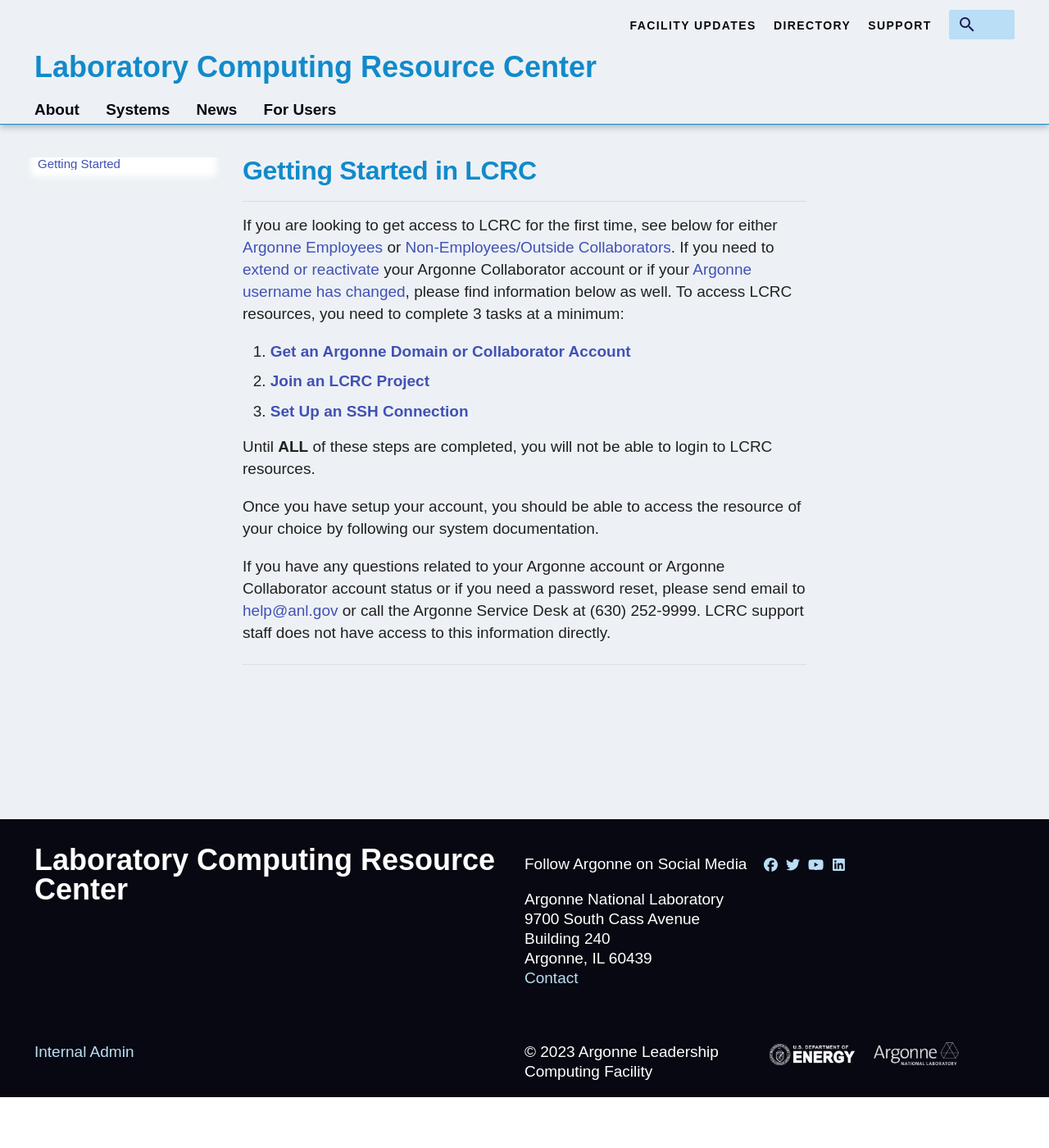
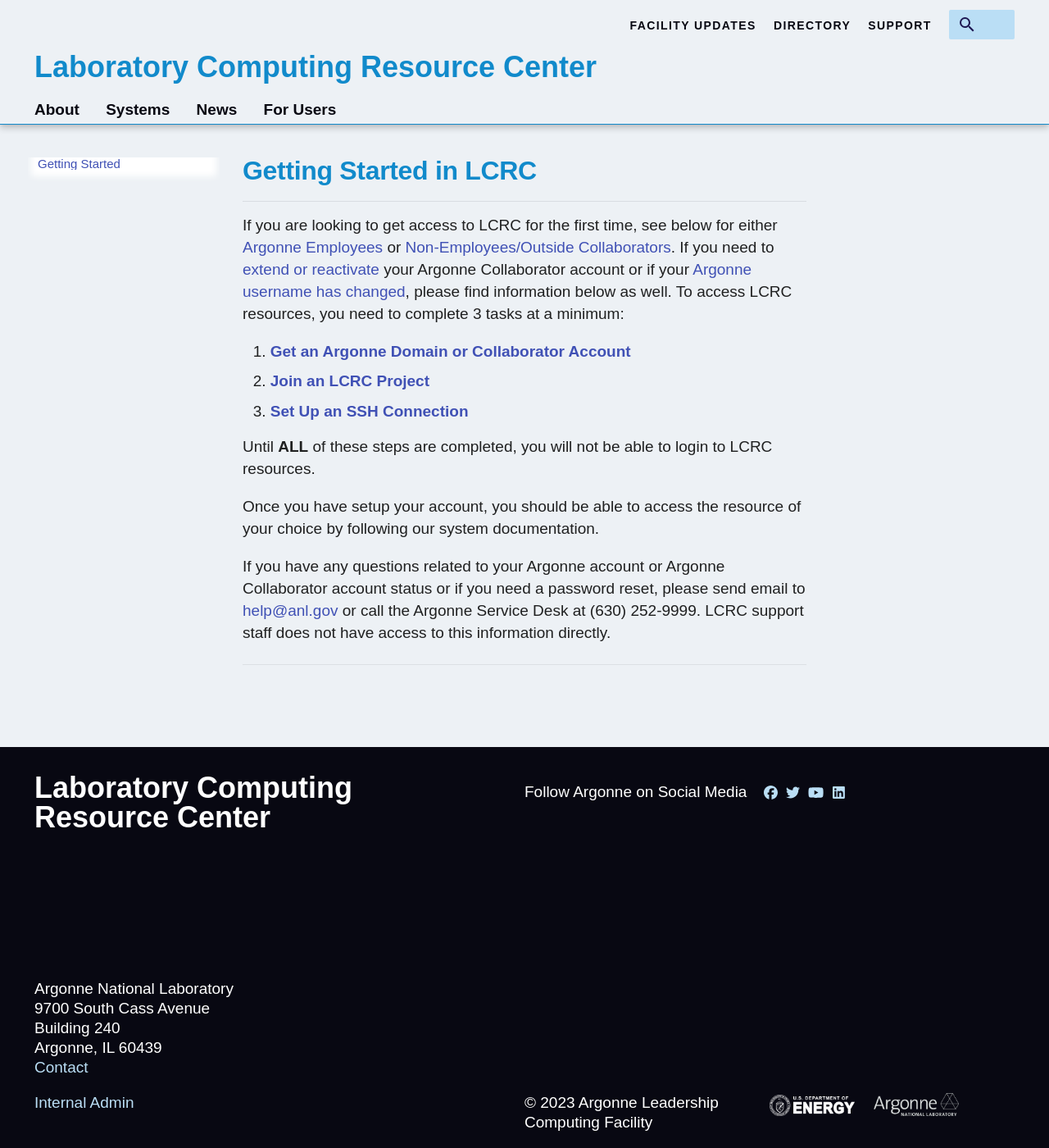
Before and after one commit to argonne-lcrc/user-guides, an MkDocs documentation site: the page built from docs/index.md, in a window 1280 px wide and 1400 px high, scrolled down 62 px. Shown: the whole window at 82% size. Built offline with MkDocs 1.6.1 and Material for MkDocs 9.7.7, drawn with Linux system fonts in a browser that asks for light colours; some web fonts are replaced; comment, search, counter and statistics services are not loaded.

Commit message:
updated footer

```diff
--- a/docs/stylesheets/alcf-extra.css
+++ b/docs/stylesheets/alcf-extra.css
@@ -850,13 +850,27 @@
 }
 
 .footer--address {
+	grid-column: 1 / span 3;
+	grid-row: 2;
+	margin-top: .55rem;
+}
+
+
+@media only screen and (max-width: 960px) {
+	.footer--address {
+		grid-column: 1 / span 6;
+		grid-row: 3;
+	}
+}
+
+.footer--follow {
 	grid-column: 3 / span 3;
 	grid-row: 1;
 	margin-top: .55rem;
 }
 
 @media only screen and (max-width: 960px) {
-	.footer--address {
+	.footer--follow {
 		grid-column: 1 / span 6;
 		grid-row: 2;
 	}
@@ -864,37 +878,37 @@
 
 .footer--admin {
 	grid-column: 1 / span 1;
-	grid-row: 2;
+	grid-row: 3;
 }
 
 @media only screen and (max-width: 960px) {
 	.footer--admin {
 		grid-column: 1 / span 6;
-		grid-row: 3;
+		grid-row: 5;
 	}
 }
 
 .footer--copyright {
 	grid-column: 3 / span 1;
-	grid-row: 2;
+	grid-row: 3;
 }
 
 @media only screen and (max-width: 960px) {
 	.footer--copyright {
-		grid-column: 1 / span 6;
+		grid-column: 1 / span 3;
 		grid-row: 4;
 	}
 }
 
 .footer--logos {
 	grid-column: 4 / span 1;
-	grid-row: 2;
+	grid-row: 3;
 }
 
 @media only screen and (max-width: 960px) {
 	.footer--logos {
-		grid-column: 1 / span 6;
-		grid-row: 5;
+		grid-column: 4 / span 3;
+		grid-row: 4;
 	}
 }
 
--- a/overrides/partials/footer.html
+++ b/overrides/partials/footer.html
@@ -6,11 +6,21 @@
 
 	<div class="footer--attr">
 		<h2>
-			Laboratory Computing Resource Center
+			Laboratory Computing<br>Resource Center
 		</h2>
 	</div>
 
 	<div class="footer--address">
+		<p>
+			Argonne National Laboratory<br>
+			9700 South Cass Avenue<br>
+			Building 240<br>
+			Argonne, IL 60439<br>
+			<a href="mailto:media@alcf.anl.gov">Contact</a>
+		</p>
+	</div>
+
+	<div class="footer--follow">
 		<p>
 			Follow Argonne on Social Media
 			<a href="https://www.facebook.com/argonne" class="fbemoji social">
@@ -25,13 +35,6 @@
 			<a href="https://www.linkedin.com/company/argonne-national-laboratory/" class="liemoji social">
 			  {% include ".icons/fontawesome/brands/linkedin.svg" %}
 			</a>
-		</p>
-		<p>
-			Argonne National Laboratory<br>
-			9700 South Cass Avenue<br>
-			Building 240<br>
-			Argonne, IL 60439<br>
-			<a href="mailto:media@alcf.anl.gov">Contact</a>
 		</p>
 	</div>
 
```
